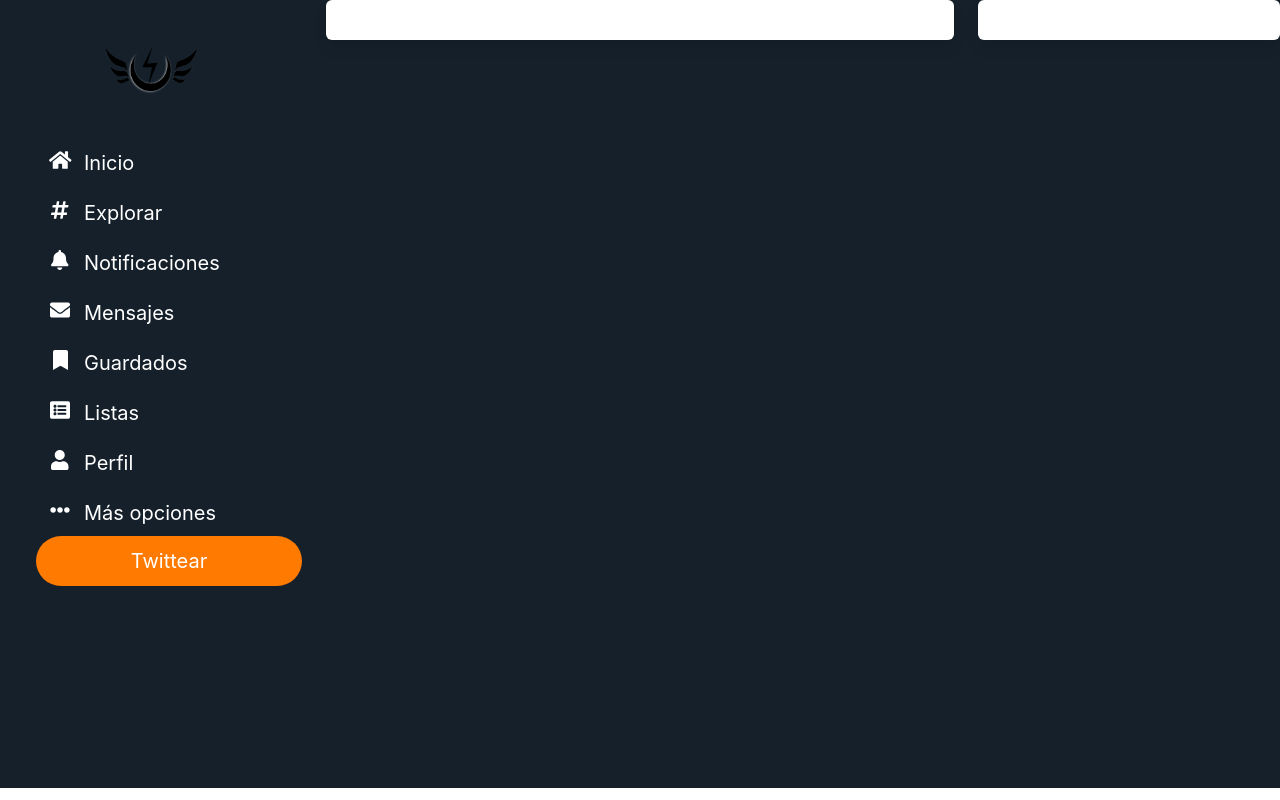
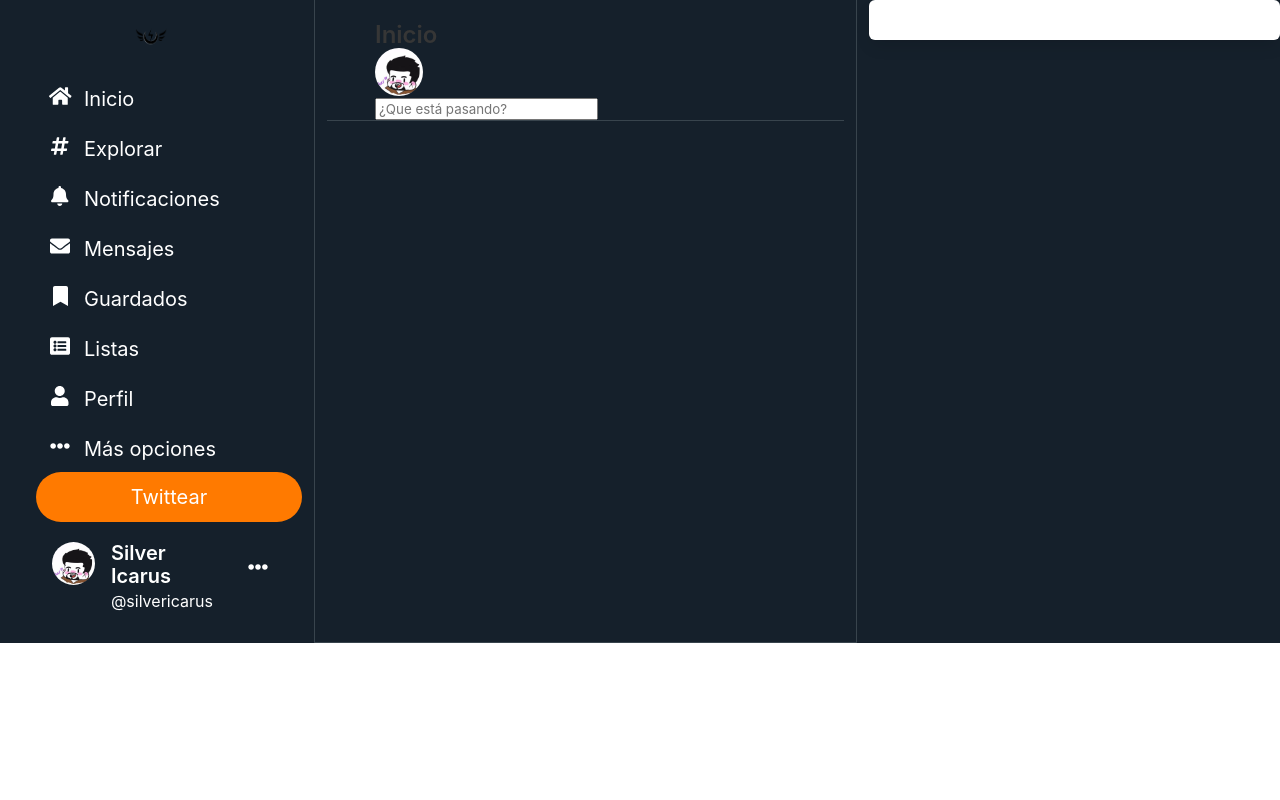
Before and after one commit to silvericarus/twitt-icarus, a website: page index.html in a window 1280 px wide. Drawn offline with nearby package versions, Linux system fonts and the light colour scheme.

Commit message:
Empieza columna central

```diff
--- a/css/main.css
+++ b/css/main.css
@@ -4,9 +4,10 @@
 
 .column{
     float: left;
-    height:100vh;
     overflow: auto;
 }
+
+/* Left column */
 
 #logo{
     display: flex;
@@ -77,6 +78,62 @@
     margin-right:calc(0.5em - 1px) !important;
 }
 
-#navbuttons{
+nav{
+    max-height: 100vmin;
+}
+
+#navbuttons,#profile{
     margin-left: 36px;
 }
+
+#profile:hover{
+    background-color: #bebdbd50;
+    color: #ffffff;
+    border-radius: 30px;
+    padding-top: 1.25rem;
+    padding-bottom: 1.25rem;
+}
+
+#profile{
+    display: flex;
+    flex-direction: row;
+    padding-top: 1.25rem;
+    padding-bottom: 1.25rem;
+}
+
+#profile>*{
+    margin-left: 1rem;
+}
+
+#profile-info>p{
+    color: #ffffff;
+}
+
+#profile-options>*{
+    display: flex;
+    flex-direction: column;
+    align-items: center;
+    justify-content: center;
+}
+
+/* center column */
+
+.main{
+    border:1px solid rgb(56, 68, 77);
+    display: flex;
+    flex-direction: column;
+    align-items: flex-start;
+    justify-content:left;
+    flex-grow: 1 1 auto;
+}
+
+.tweet-writter{
+    display: flex;
+    flex-direction: column;
+    padding-top: 1.25rem;
+    padding-bottom: 1.25rem;
+    box-sizing: border-box;
+    border-bottom: 1px solid rgb(56, 68, 77);
+    width: 100%;
+    height: 120px !important;
+}
--- a/index.html
+++ b/index.html
@@ -16,7 +16,7 @@
         <div class="column is-one-quarter">
           <nav>
             <div id="logo">
-                <figure class="image is-96x96">
+                <figure class="image is-32x32">
                     <img src="./img/silver_medal.png">
                 </figure>
             </div>
@@ -31,13 +31,38 @@
               <button class="button is-info-custom is-medium"><span class="thick-span"><span class="icon is-small"><i class="fas fa-ellipsis-h"></i></span>Más opciones</span></button>
               <button class="button is-primary-custom is-fullwidth is-medium"><span class="thick-span">Twittear</span></button>
             </div>
+            <div id="profile">
+              <figure class="image is-48x48">
+                  <img class="is-rounded" src="./img/profile.jpg">
+              </figure>
+              <div id="profile-info">
+                <p class="title is-5">Silver Icarus</p>
+                <p class="subtitle is-6">@silvericarus</p>
+              </div>
+              <div id="profile-options">
+                <button class="button is-info-custom is-medium"><span class="icon is-small"><i class="fas fa-ellipsis-h"></i></span></button>
+              </div>
+            </div>
           </nav>
         </div>
-        <div class="column">
-          <div class="box">
-          </div>
+        <div class="column main">
+          <section class="section tweet-writter">
+            <div class="first-section">
+              <p class="title is-4">Inicio</p>
+            </div>
+            <div class="second-section">
+              <figure class="image is-48x48">
+                <img class="is-rounded" src="./img/profile.jpg">
+              </figure>
+              <input type="text" name="tweettext" placeholder="¿Que está pasando?">
+            </div>
+            <div class="third-section">
+
+            </div>
+          </section>
+          <!--<div class="box"></div>-->
         </div>
-        <div class="column is-one-quarter">
+        <div class="column is-one-third">
           <div class="box">
           </div>
         </div>
```
Also changed, not shown: img/profile.jpg (added).
